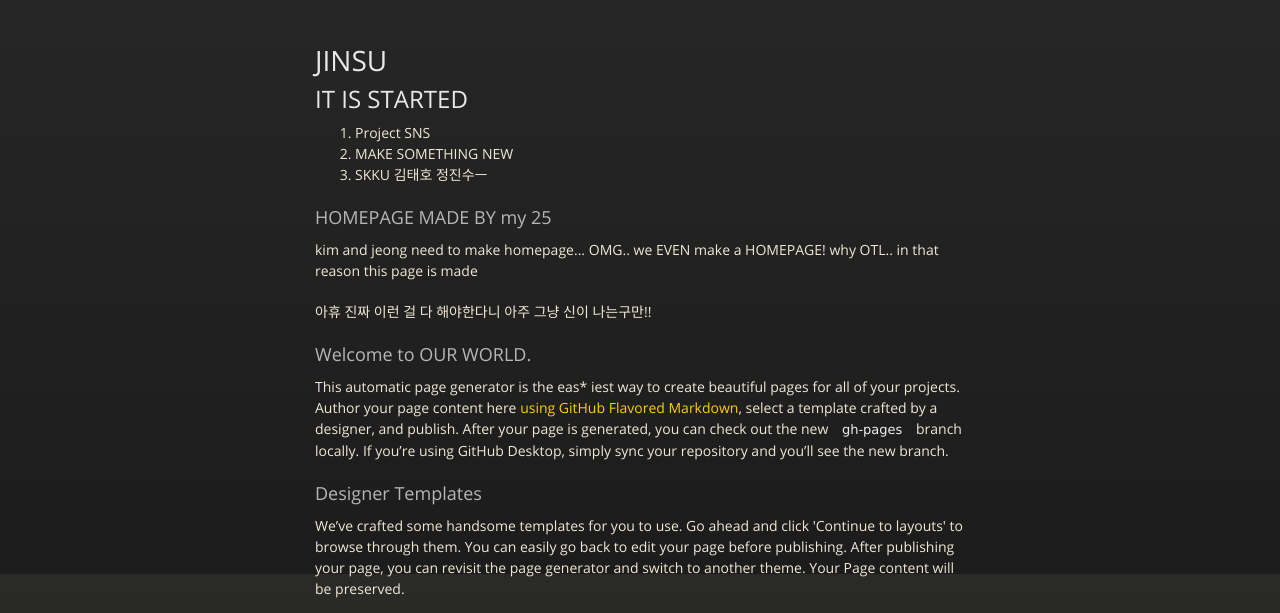
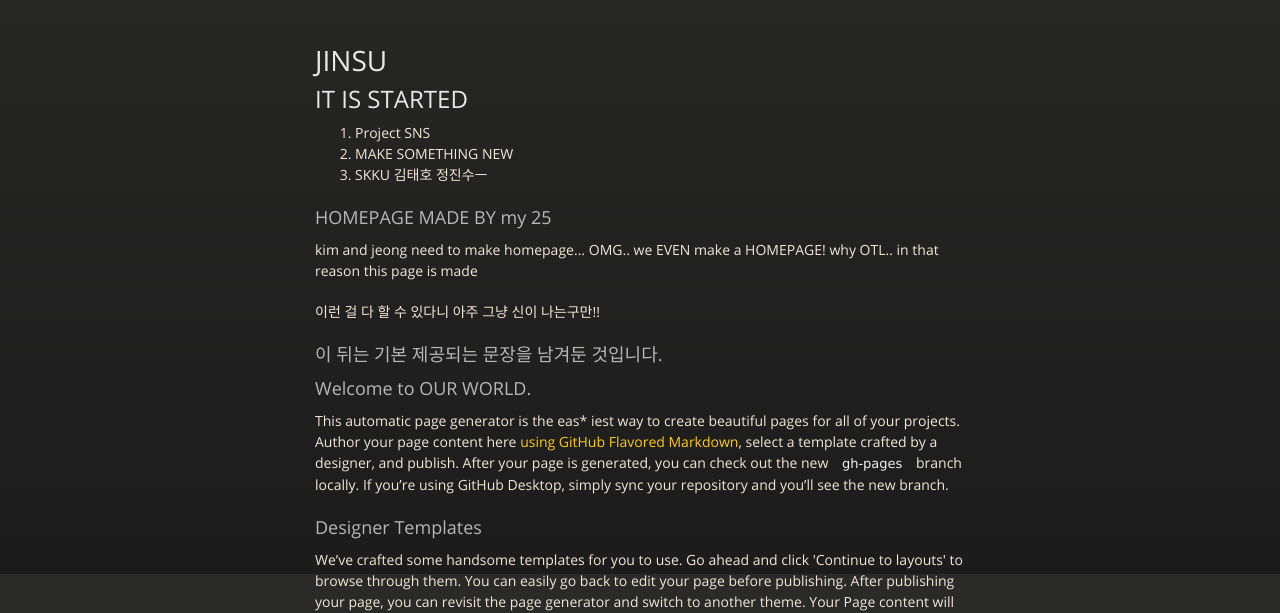
Before and after one commit to jinsucalli/jinsucalli.github.io, a plain HTML site: page index.html in a window 1280 px wide. Shown: the part 226-839 px from the top of the page. Drawn offline with nearby package versions, Linux system fonts and the light colour scheme.

Commit message:
Update index.html

```diff
--- a/index.html
+++ b/index.html
@@ -51,7 +51,11 @@
 <a id="first-i-change" class="anchor" href="#first-i-change" aria-hidden="true"><span aria-hidden="true" class="octicon octicon-link"></span></a>HOMEPAGE MADE BY my 25</h3>
 
 <p>kim and jeong need to make homepage... OMG.. we EVEN make a HOMEPAGE! why OTL.. in that reason this page is made</p>
-<p>아휴 진짜 이런 걸 다 해야한다니 아주 그냥 신이 나는구만!!</p>
+<p>이런 걸 다 할 수 있다니 아주 그냥 신이 나는구만!!</p>
+
+<h3>
+<a id="after" class="anchor" href="#after" aria-hidden="true"><span aria-hidden="true" class="octicon octicon-link"></span></a>이 뒤는 기본 제공되는 문장을 남겨둔 것입니다.</h3>
+
 
 <h3>
 <a id="welcome-to-github-pages" class="anchor" href="#welcome-to-github-pages" aria-hidden="true"><span aria-hidden="true" class="octicon octicon-link"></span></a>Welcome to OUR WORLD.</h3>
```
